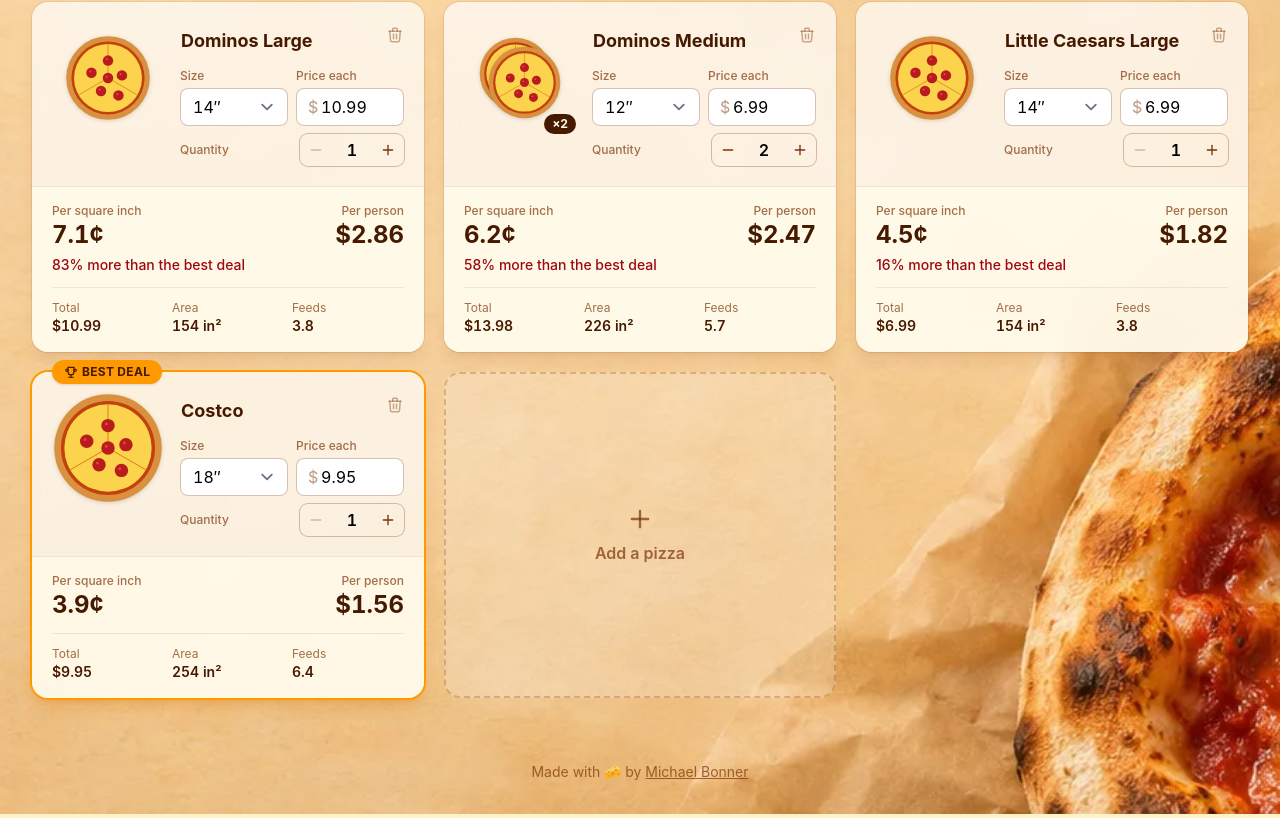
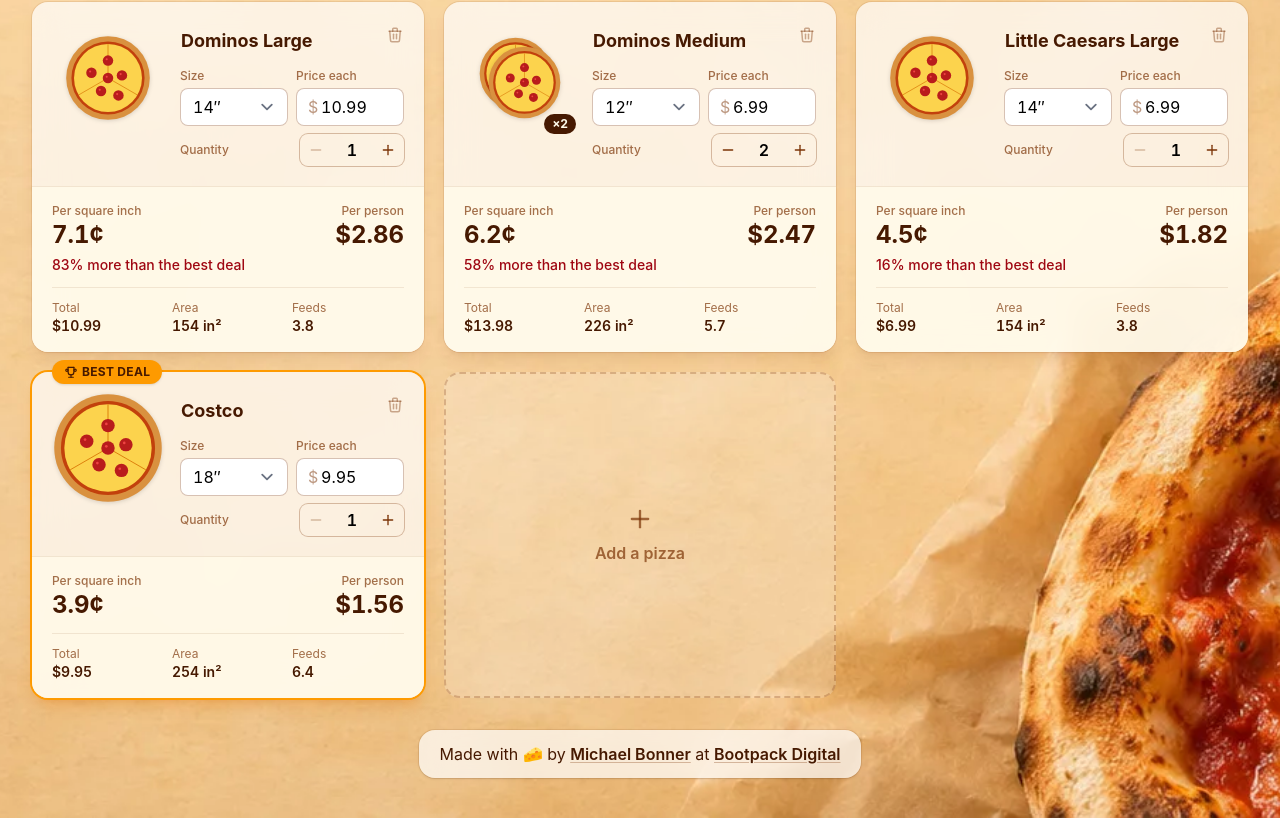
Before and after one commit to michaelbonner/pizza-size-price-calculator, a SvelteKit app: page / in a window 1280 px wide. Shown: the part 514-1332 px from the top of the page. Built offline with nearby package versions, Linux system fonts and the light colour scheme.

Commit message:
Improve footer readability and credit Bootpack Digital

```diff
--- a/src/error.html
+++ b/src/error.html
@@ -114,12 +114,31 @@
 				outline-offset: 2px;
 			}
 			footer {
-				margin: 2rem;
+				padding: 0 1rem 2.5rem;
+			}
+			footer p {
+				margin: 0 auto;
+				width: fit-content;
+				max-width: 100%;
+				border-radius: 1rem;
+				background: rgb(255 255 255 / 0.7);
+				padding: 0.75rem 1.25rem;
 				text-align: center;
-				color: #973c00;
+				font-size: 0.875rem;
+				color: #461901;
+				box-shadow:
+					0 1px 2px rgb(0 0 0 / 0.05),
+					0 0 0 1px rgb(123 51 6 / 0.1);
+				backdrop-filter: blur(16px);
 			}
 			footer a {
 				color: inherit;
+				font-weight: 600;
+				text-decoration-color: rgb(123 51 6 / 0.3);
+				text-underline-offset: 2px;
+			}
+			footer a:hover {
+				text-decoration-color: #7b3306;
 			}
 			@media (min-width: 640px) {
 				.actions {
@@ -176,7 +195,10 @@
 			</div>
 		</main>
 		<footer>
-			<p>Made with 🧀 by <a href="https://michaelbonner.dev">Michael Bonner</a></p>
+			<p>
+				Made with 🧀 by <a href="https://michaelbonner.dev">Michael Bonner</a> at
+				<a href="https://bootpackdigital.com">Bootpack Digital</a>
+			</p>
 		</footer>
 	</body>
 </html>
--- a/src/routes/+layout.svelte
+++ b/src/routes/+layout.svelte
@@ -35,8 +35,19 @@
 		{@render children?.()}
 	</div>
 </main>
-<footer class="m-8 text-center text-sm text-amber-900/70">
-	<p>
-		Made with 🧀 by <a class="underline" href="https://michaelbonner.dev">Michael Bonner</a>
+<footer class="px-4 pb-10 sm:px-8">
+	<p
+		class="mx-auto w-fit max-w-full rounded-2xl bg-white/70 px-5 py-3 text-center text-sm text-pretty text-amber-950 shadow-sm ring-1 ring-amber-900/10 backdrop-blur-lg sm:text-base"
+	>
+		Made with 🧀 by
+		<a
+			class="font-semibold underline decoration-amber-900/30 underline-offset-2 hover:decoration-amber-900"
+			href="https://michaelbonner.dev">Michael Bonner</a
+		>
+		at
+		<a
+			class="font-semibold underline decoration-amber-900/30 underline-offset-2 hover:decoration-amber-900"
+			href="https://bootpackdigital.com">Bootpack Digital</a
+		>
 	</p>
 </footer>
```
